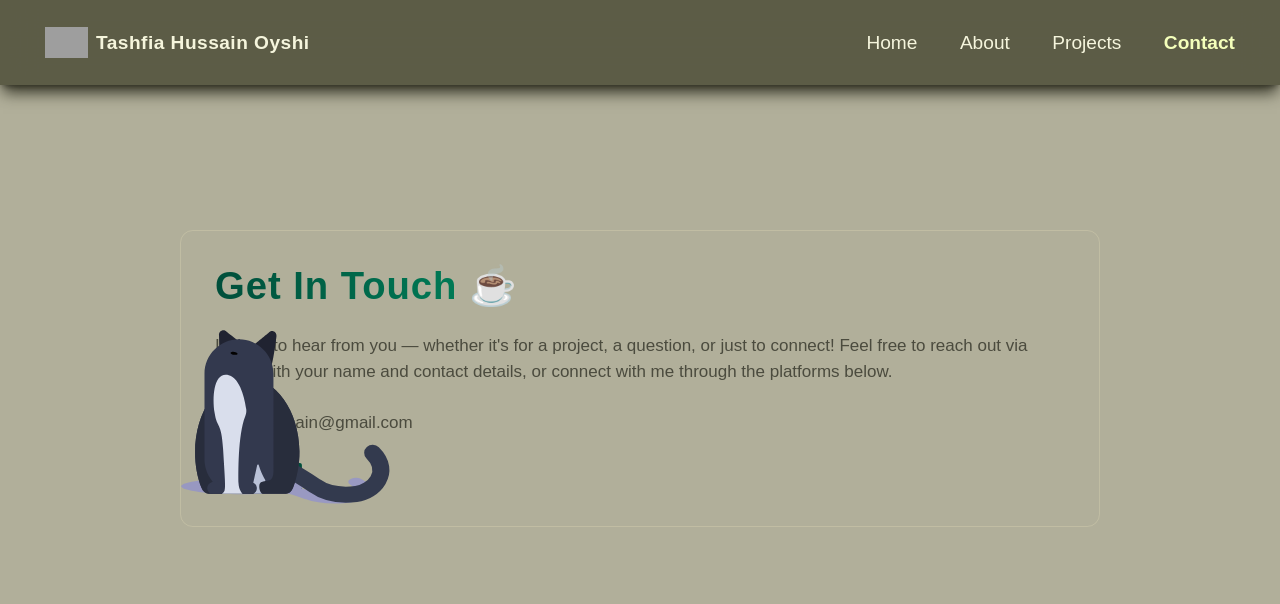
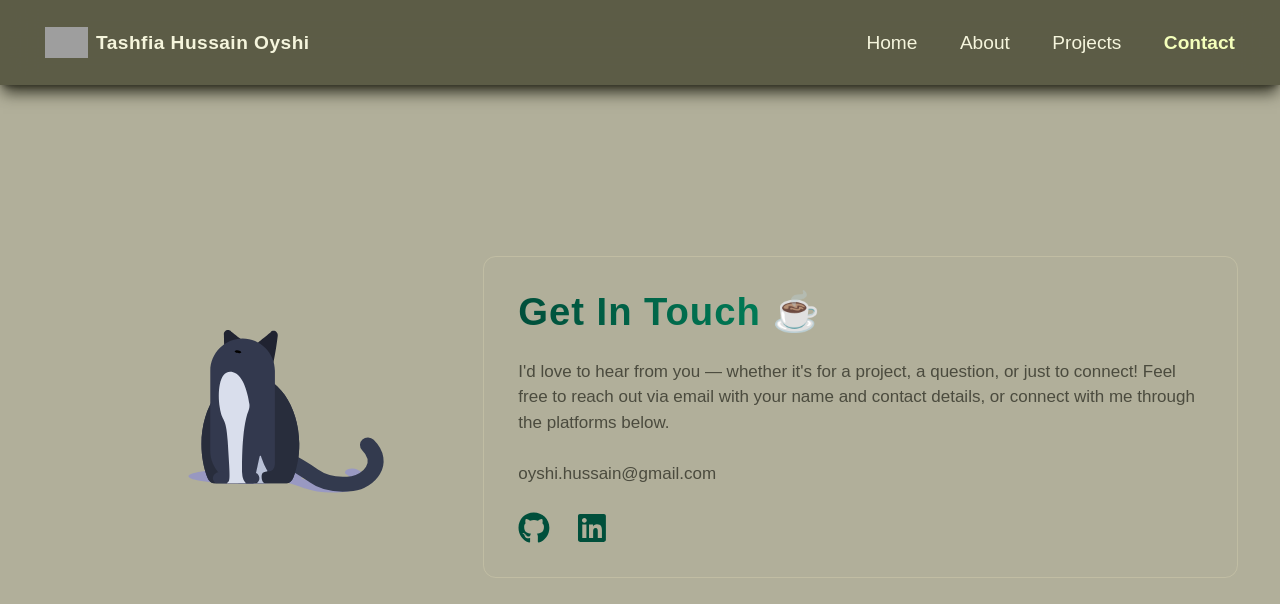
Before and after one commit to oyshi-hussain/Portfolio, a React (Vite) app: page /contact in a window 1280 px wide. Shown: the top 604 px of the page. Built offline with nearby package versions, Linux system fonts and the light colour scheme; grey boxes are pictures that could not be loaded.

Commit message:
Change alignment of the contact page

```diff
--- a/src/components/CatAnimation.jsx
+++ b/src/components/CatAnimation.jsx
@@ -4,7 +4,7 @@ import catAnimation from "../assets/cat.json";
 
 function CatAnimation() {
   return (
-    <div className="absolute left-6 w-100 mb-">
+    <div className="w-100 mb-10">
       <Player
         autoplay
         loop
--- a/src/components/sections/Contact.jsx
+++ b/src/components/sections/Contact.jsx
@@ -6,27 +6,27 @@ function Contact() {
   return (
     <section
       id="contact"
-      className="min-h-screen flex items-center justify-center py-20"
+      className="min-h-screen flex items-center pt-24 pb-16 px-10"
     >
-      <div className="flex flex-col md:flex-row items-center gap-10 px-4">
+      <div className="max-w-screen-xl w-full flex flex-col md:flex-row items-center justify-between gap-10">
         {/* 🐾 Left: animated cat */}
+        <div className="w-full md:w-1/3 flex justify-center">
           <CatAnimation />
+        </div>
 
         {/* 💌 Right: contact info */}
-        <div className="glass rounded-xl p-8 border-amber-100/20 border hover:shadow-lg hover:-translate-y-1 transition-all mb-10">
-          <div className="w-200">
-            <h2 className="text-4xl font-extrabold tracking-wide mb-6 font-quicksand text-left">
-              <span className="bg-gradient-to-r from-emerald-900 to-emerald-700 bg-clip-text text-transparent ">
+        <div className="w-full md:w-2/3 glass rounded-xl p-8 border border-amber-100/20 hover:shadow-lg hover:-translate-y-1 transition-all">
+          <h2 className="text-4xl font-extrabold tracking-wide mb-6 font-quicksand">
+            <span className="bg-gradient-to-r from-emerald-900 to-emerald-700 bg-clip-text text-transparent">
               Get In Touch
             </span>{" "}
             <span>☕️</span>
           </h2>
 
           <p className="text-md text-[#4b4b3e] mb-6">
-              I'd love to hear from you — whether it's for a project, a
-              question, or just to connect! Feel free to reach out via email
-              with your name and contact details, or connect with me through the
-              platforms below.
+            I'd love to hear from you — whether it's for a project, a question,
+            or just to connect! Feel free to reach out via email with your name
+            and contact details, or connect with me through the platforms below.
           </p>
 
           <a
@@ -56,7 +56,6 @@ function Contact() {
           </div>
         </div>
       </div>
-      </div>
     </section>
   );
 }
```
Lines whose indentation alone changed are shown as unchanged.
